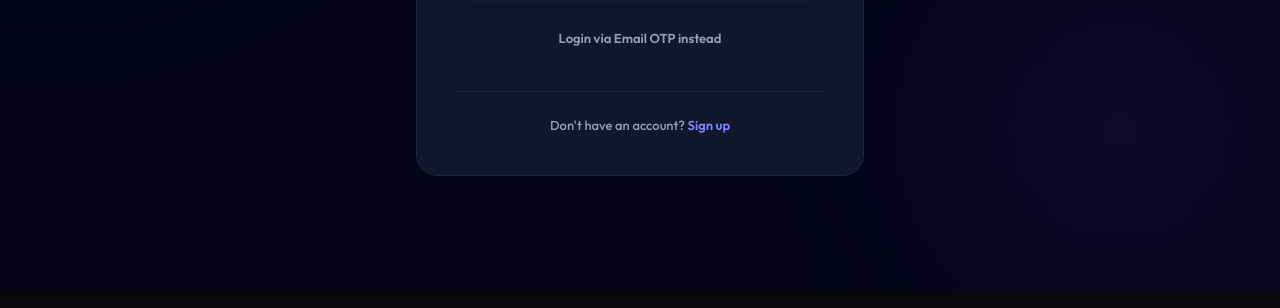
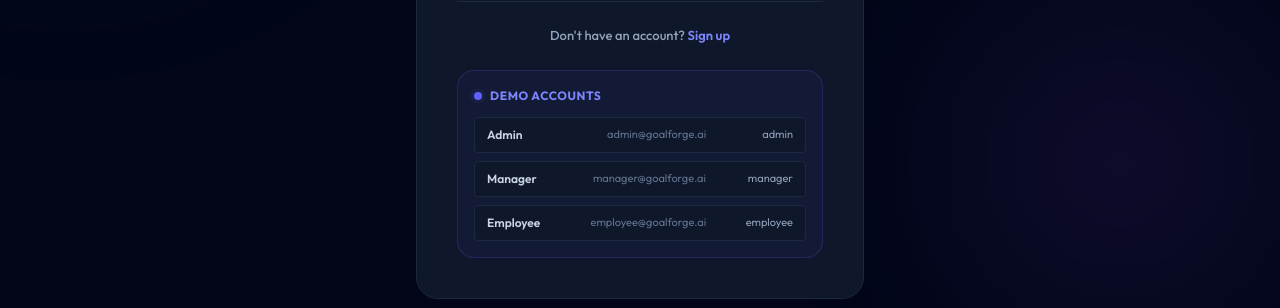
Before and after one commit to beastspirit2005/GoalForge_Ai-, a Next.js app in the folder frontend/: page /login in a window 1280 px wide. Shown: the part 510-818 px from the top of the page. Built offline with nearby package versions, Linux system fonts and the light colour scheme; no server answers.

Commit message:
feat: display demo credentials on login page

```diff
--- a/frontend/src/app/login/page.tsx
+++ b/frontend/src/app/login/page.tsx
@@ -180,12 +180,40 @@
           </div>
 
           <div className="mt-8 pt-6 border-t border-slate-200 dark:border-slate-800 text-center">
-            <p className="text-[13px] text-slate-500 dark:text-slate-400 font-medium">
+            <p className="text-[13px] text-slate-500 dark:text-slate-400 font-medium mb-6">
               Don&apos;t have an account?{" "}
               <Link href="/signup" className="text-indigo-600 dark:text-indigo-400 font-semibold hover:underline">
                 Sign up
               </Link>
             </p>
+
+            {/* Demo Credentials Box */}
+            <div className="rounded-xl border border-indigo-100 dark:border-indigo-500/20 bg-indigo-50/50 dark:bg-indigo-500/5 p-4 text-left">
+              <h3 className="text-[12px] font-bold uppercase tracking-wider text-indigo-600 dark:text-indigo-400 mb-3 flex items-center gap-2">
+                <span className="relative flex h-2 w-2">
+                  <span className="animate-ping absolute inline-flex h-full w-full rounded-full bg-indigo-400 opacity-75"></span>
+                  <span className="relative inline-flex rounded-full h-2 w-2 bg-indigo-500"></span>
+                </span>
+                Demo Accounts
+              </h3>
+              <div className="space-y-2 text-[12px] text-slate-600 dark:text-slate-300">
+                <div className="flex justify-between items-center bg-white dark:bg-slate-900 px-3 py-2 rounded border border-slate-100 dark:border-slate-800">
+                  <span className="font-semibold w-16">Admin</span>
+                  <span className="font-mono text-[11px] text-slate-500 select-all">admin@goalforge.ai</span>
+                  <span className="font-mono text-[11px] text-slate-400">admin</span>
+                </div>
+                <div className="flex justify-between items-center bg-white dark:bg-slate-900 px-3 py-2 rounded border border-slate-100 dark:border-slate-800">
+                  <span className="font-semibold w-16">Manager</span>
+                  <span className="font-mono text-[11px] text-slate-500 select-all">manager@goalforge.ai</span>
+                  <span className="font-mono text-[11px] text-slate-400">manager</span>
+                </div>
+                <div className="flex justify-between items-center bg-white dark:bg-slate-900 px-3 py-2 rounded border border-slate-100 dark:border-slate-800">
+                  <span className="font-semibold w-16">Employee</span>
+                  <span className="font-mono text-[11px] text-slate-500 select-all">employee@goalforge.ai</span>
+                  <span className="font-mono text-[11px] text-slate-400">employee</span>
+                </div>
+              </div>
+            </div>
           </div>
         </div>
       </div>
```
